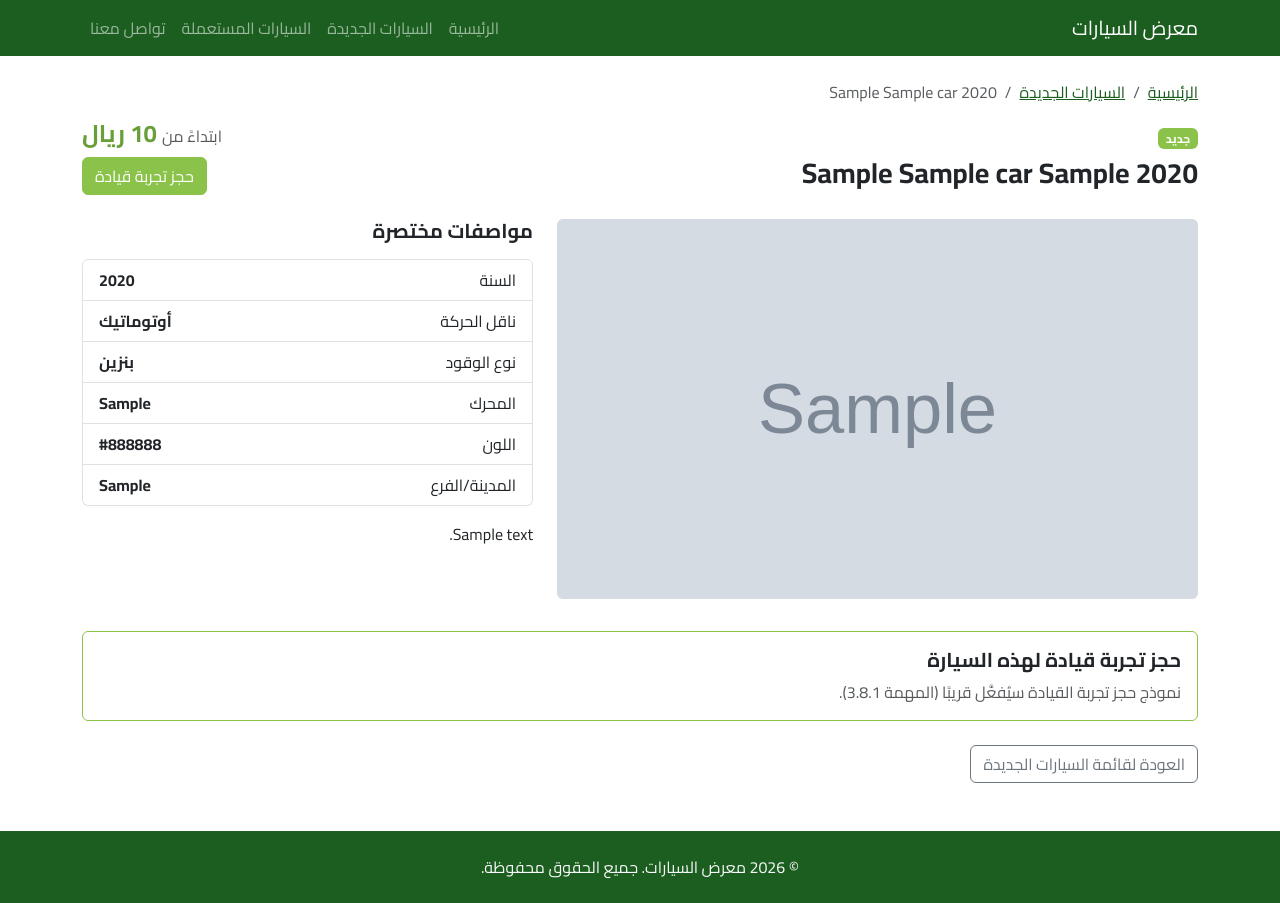
After one commit to IbrahinBinRahmah/car-company-website, a Django app: page /new/1/ in a window 1280 px wide. The commit adds this page. Run offline with Django 5.2, Linux system fonts and the light colour scheme; tables that the repository leaves empty hold one stand-in row (values such as "Sample post"); grey boxes marked "Sample" are stand-in pictures.

Commit message:
تنفيذ المهمة 3.7: صفحة تفاصيل السيارة (جديد/مستعمل)
- مساران منفصلان: /new/<id>/ و /used/<id>/ مع Car.get_absolute_url
- صفحة المستعمل: السعر، معرض صور، جدول مواصفات كامل، وصف الحالة، زر حجز معاينة
- صفحة الجديد: صور، مواصفات مختصرة، "ابتداءً من"، زر حجز تجربة قيادة
- تحديث روابط التفاصيل في الرئيسية والقوائم
- إعداد MEDIA_URL/MEDIA_ROOT وخدمة الصور أثناء التطوير
- اختبارات لصفحات التفاصيل ومعرض الصور

Co-Authored-By: Claude Opus 5.5 <noreply@anthropic.com>
Claude-Session: https://claude.ai/code/session_017Dtsxnacwqsd5qLV3SbfuQ

```diff
--- a/src/cars/models.py
+++ b/src/cars/models.py
@@ -1,5 +1,6 @@
 from django.core.exceptions import ValidationError
 from django.db import models
+from django.urls import reverse
 
 
 class Car(models.Model):
@@ -88,6 +89,10 @@ class Car(models.Model):
     def __str__(self):
         return f"{self.brand} {self.model_name} {self.year}"
 
+    def get_absolute_url(self):
+        name = "cars:new_detail" if self.car_type == self.NEW else "cars:used_detail"
+        return reverse(name, args=[self.pk])
+
     def clean(self):
         if self.car_type == self.USED:
             errors = {}
--- a/src/cars/urls.py
+++ b/src/cars/urls.py
@@ -8,5 +8,6 @@ urlpatterns = [
     path("", views.home, name="home"),
     path("new/", views.new_list, name="new_list"),
     path("used/", views.used_list, name="used_list"),
-    path("cars/<int:pk>/", views.car_detail, name="detail"),
+    path("new/<int:pk>/", views.new_detail, name="new_detail"),
+    path("used/<int:pk>/", views.used_detail, name="used_detail"),
 ]
--- a/src/cars/views.py
+++ b/src/cars/views.py
@@ -83,7 +83,12 @@ def used_list(request):
     return render(request, "cars/used_list.html", context)
 
 
-def car_detail(request, pk):
-    # صفحة مبدئية حتى تنفيذ المهمة 3.7؛ لا تُعرض السيارات المخفية أو المباعة.
-    car = get_object_or_404(Car, pk=pk, status=Car.AVAILABLE)
-    return render(request, "cars/detail.html", {"car": car})
+def new_detail(request, pk):
+    # لا تُعرض السيارات المخفية أو المباعة، ولا المستعملة عبر مسار الجديد.
+    car = get_object_or_404(Car, pk=pk, car_type=Car.NEW, status=Car.AVAILABLE)
+    return render(request, "cars/new_detail.html", {"car": car})
+
+
+def used_detail(request, pk):
+    car = get_object_or_404(Car, pk=pk, car_type=Car.USED, status=Car.AVAILABLE)
+    return render(request, "cars/used_detail.html", {"car": car})
--- a/src/config/settings.py
+++ b/src/config/settings.py
@@ -122,6 +122,10 @@ USE_TZ = True
 STATIC_URL = "static/"
 STATICFILES_DIRS = [PROJECT_ROOT / "static"]
 
+# ملفات الوسائط المرفوعة (صور السيارات)
+MEDIA_URL = "media/"
+MEDIA_ROOT = PROJECT_ROOT / "media"
+
 # Default primary key field type
 # https://docs.djangoproject.com/en/5.2/ref/settings/#default-auto-field
 
--- a/src/config/urls.py
+++ b/src/config/urls.py
@@ -15,6 +15,8 @@ Including another URLconf
     2. Add a URL to urlpatterns:  path('blog/', include('blog.urls'))
 """
 
+from django.conf import settings
+from django.conf.urls.static import static
 from django.contrib import admin
 from django.urls import include, path
 
@@ -22,3 +24,7 @@ urlpatterns = [
     path("admin/", admin.site.urls),
     path("", include("cars.urls")),
 ]
+
+# خدمة صور السيارات المرفوعة أثناء التطوير فقط
+if settings.DEBUG:
+    urlpatterns += static(settings.MEDIA_URL, document_root=settings.MEDIA_ROOT)
--- a/static/css/theme.css
+++ b/static/css/theme.css
@@ -61,3 +61,15 @@ body {
 footer.bg-dark {
   background-color: var(--color-secondary) !important;
 }
+
+/* معرض صور صفحة تفاصيل السيارة */
+.car-gallery-img {
+  height: 380px;
+  object-fit: cover;
+}
+
+.car-gallery-thumb {
+  width: 80px;
+  height: 60px;
+  object-fit: cover;
+}
--- a/templates/cars/home.html
+++ b/templates/cars/home.html
@@ -82,7 +82,7 @@
                                 {% if car.mileage_km %}· {{ car.mileage_km }} كم{% endif %}
                             </p>
                             {% if car.city %}<p class="card-text small text-muted mb-0">{{ car.city }}</p>{% endif %}
-                            <a href="{% url 'cars:detail' car.pk %}" class="btn btn-primary btn-sm mt-2">التفاصيل</a>
+                            <a href="{{ car.get_absolute_url }}" class="btn btn-primary btn-sm mt-2">التفاصيل</a>
                         </div>
                     </div>
                 </div>
@@ -108,7 +108,7 @@
                             <h6 class="card-title fw-bold">{{ car.brand }} {{ car.model_name }} {{ car.year }}</h6>
                             {% if car.trim %}<p class="card-text small text-muted mb-1">{{ car.trim }}</p>{% endif %}
                             {% if car.price %}<p class="card-text small text-muted mb-0">ابتداءً من {{ car.price|floatformat:0 }} ريال</p>{% endif %}
-                            <a href="{% url 'cars:detail' car.pk %}" class="btn btn-primary btn-sm mt-2">التفاصيل</a>
+                            <a href="{{ car.get_absolute_url }}" class="btn btn-primary btn-sm mt-2">التفاصيل</a>
                         </div>
                     </div>
                 </div>
--- /dev/null
+++ b/templates/cars/includes/gallery.html
@@ -0,0 +1,37 @@
+{# معرض صور السيارة: Carousel من Bootstrap مع صور مصغّرة للتنقل #}
+{% with images=car.images.all %}
+    {% if images %}
+        <div id="carGallery" class="carousel slide mb-2" data-bs-ride="false">
+            <div class="carousel-inner rounded bg-light">
+                {% for img in images %}
+                    <div class="carousel-item{% if forloop.first %} active{% endif %}">
+                        <img src="{{ img.image.url }}" class="d-block w-100 car-gallery-img" alt="{{ car }} - صورة {{ forloop.counter }}">
+                    </div>
+                {% endfor %}
+            </div>
+            {% if images|length > 1 %}
+                <button class="carousel-control-prev" type="button" data-bs-target="#carGallery" data-bs-slide="prev">
+                    <span class="carousel-control-prev-icon" aria-hidden="true"></span>
+                    <span class="visually-hidden">السابق</span>
+                </button>
+                <button class="carousel-control-next" type="button" data-bs-target="#carGallery" data-bs-slide="next">
+                    <span class="carousel-control-next-icon" aria-hidden="true"></span>
+                    <span class="visually-hidden">التالي</span>
+                </button>
+            {% endif %}
+        </div>
+        {% if images|length > 1 %}
+            <div class="d-flex flex-wrap gap-2">
+                {% for img in images %}
+                    <button type="button" class="btn p-0 border-0" data-bs-target="#carGallery" data-bs-slide-to="{{ forloop.counter0 }}" aria-label="عرض الصورة {{ forloop.counter }}">
+                        <img src="{{ img.image.url }}" class="rounded car-gallery-thumb" alt="">
+                    </button>
+                {% endfor %}
+            </div>
+        {% endif %}
+    {% else %}
+        <div class="bg-light rounded d-flex align-items-center justify-content-center car-gallery-img">
+            <span class="text-muted">لا توجد صور لهذه السيارة</span>
+        </div>
+    {% endif %}
+{% endwith %}
--- /dev/null
+++ b/templates/cars/new_detail.html
@@ -0,0 +1,58 @@
+{% extends "base.html" %}
+
+{% block title %}{{ car }}{% endblock %}
+
+{% block content %}
+<nav aria-label="breadcrumb">
+    <ol class="breadcrumb">
+        <li class="breadcrumb-item"><a href="{% url 'cars:home' %}">الرئيسية</a></li>
+        <li class="breadcrumb-item"><a href="{% url 'cars:new_list' %}">السيارات الجديدة</a></li>
+        <li class="breadcrumb-item active" aria-current="page">{{ car }}</li>
+    </ol>
+</nav>
+
+<div class="d-flex flex-wrap justify-content-between align-items-center gap-2 mb-4">
+    <div>
+        <span class="badge bg-primary mb-2">{{ car.get_car_type_display }}</span>
+        <h1 class="h3 fw-bold mb-0">{{ car.brand }} {{ car.model_name }}{% if car.trim %} {{ car.trim }}{% endif %} {{ car.year }}</h1>
+    </div>
+    <div class="text-end">
+        {% if car.price %}
+            <p class="h4 fw-bold text-primary mb-2"><span class="fs-6 text-muted fw-normal">ابتداءً من</span> {{ car.price|floatformat:0 }} ريال</p>
+        {% else %}
+            <p class="text-muted mb-2">السعر عند الطلب</p>
+        {% endif %}
+        <a href="#booking" class="btn btn-primary">حجز تجربة قيادة</a>
+    </div>
+</div>
+
+<div class="row g-4">
+    <div class="col-lg-7">
+        {% include "cars/includes/gallery.html" %}
+    </div>
+
+    <div class="col-lg-5">
+        <h2 class="h5 fw-bold mb-3">مواصفات مختصرة</h2>
+        <ul class="list-group">
+            <li class="list-group-item d-flex justify-content-between"><span>السنة</span><strong>{{ car.year }}</strong></li>
+            {% if car.transmission %}<li class="list-group-item d-flex justify-content-between"><span>ناقل الحركة</span><strong>{{ car.get_transmission_display }}</strong></li>{% endif %}
+            {% if car.fuel_type %}<li class="list-group-item d-flex justify-content-between"><span>نوع الوقود</span><strong>{{ car.get_fuel_type_display }}</strong></li>{% endif %}
+            {% if car.engine_size %}<li class="list-group-item d-flex justify-content-between"><span>المحرك</span><strong>{{ car.engine_size }}</strong></li>{% endif %}
+            {% if car.exterior_color %}<li class="list-group-item d-flex justify-content-between"><span>اللون</span><strong>{{ car.exterior_color }}</strong></li>{% endif %}
+            {% if car.city %}<li class="list-group-item d-flex justify-content-between"><span>المدينة/الفرع</span><strong>{{ car.city }}</strong></li>{% endif %}
+        </ul>
+        {% if car.short_description %}
+            <p class="mt-3 mb-0">{{ car.short_description|linebreaksbr }}</p>
+        {% endif %}
+    </div>
+</div>
+
+<section id="booking" class="card border-primary mt-4">
+    <div class="card-body">
+        <h2 class="h5 fw-bold">حجز تجربة قيادة لهذه السيارة</h2>
+        <p class="text-muted mb-0">نموذج حجز تجربة القيادة سيُفعَّل قريبًا (المهمة 3.8.1).</p>
+    </div>
+</section>
+
+<a href="{% url 'cars:new_list' %}" class="btn btn-outline-secondary mt-4">العودة لقائمة السيارات الجديدة</a>
+{% endblock %}
--- a/templates/cars/new_list.html
+++ b/templates/cars/new_list.html
@@ -19,7 +19,7 @@
                         {% if car.trim %}<p class="card-text small text-muted mb-1">{{ car.trim }}</p>{% endif %}
                         {% if car.short_description %}<p class="card-text small text-muted mb-1">{{ car.short_description|truncatewords:15 }}</p>{% endif %}
                         {% if car.price %}<p class="card-text small fw-semibold mb-0">ابتداءً من {{ car.price|floatformat:0 }} ريال</p>{% endif %}
-                        <a href="{% url 'cars:detail' car.pk %}" class="btn btn-primary btn-sm mt-3 align-self-start">التفاصيل</a>
+                        <a href="{{ car.get_absolute_url }}" class="btn btn-primary btn-sm mt-3 align-self-start">التفاصيل</a>
                     </div>
                 </div>
             </div>
--- a/templates/cars/used_list.html
+++ b/templates/cars/used_list.html
@@ -22,7 +22,7 @@
                             <li>الممشى: {{ car.mileage_km }} كم</li>
                             <li>المدينة/الفرع: {{ car.city|default:"—" }}</li>
                         </ul>
-                        <a href="{% url 'cars:detail' car.pk %}" class="btn btn-primary btn-sm mt-3 align-self-start">التفاصيل</a>
+                        <a href="{{ car.get_absolute_url }}" class="btn btn-primary btn-sm mt-3 align-self-start">التفاصيل</a>
                     </div>
                 </div>
             </div>
```
Also changed, not shown: src/cars/tests.py (+97 -8 lines), templates/cars/detail.html (deleted, +0 -9 lines), templates/cars/used_detail.html (added, +62 -0 lines).
